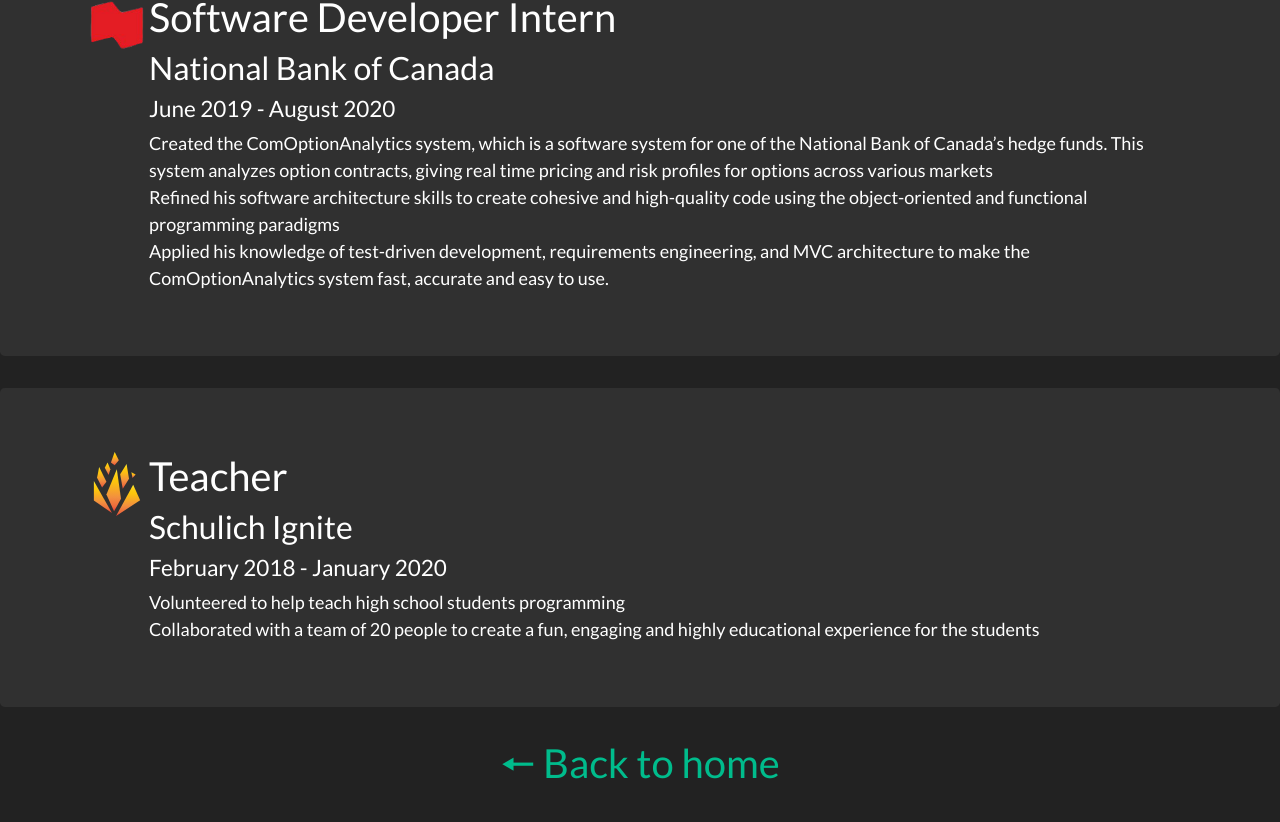
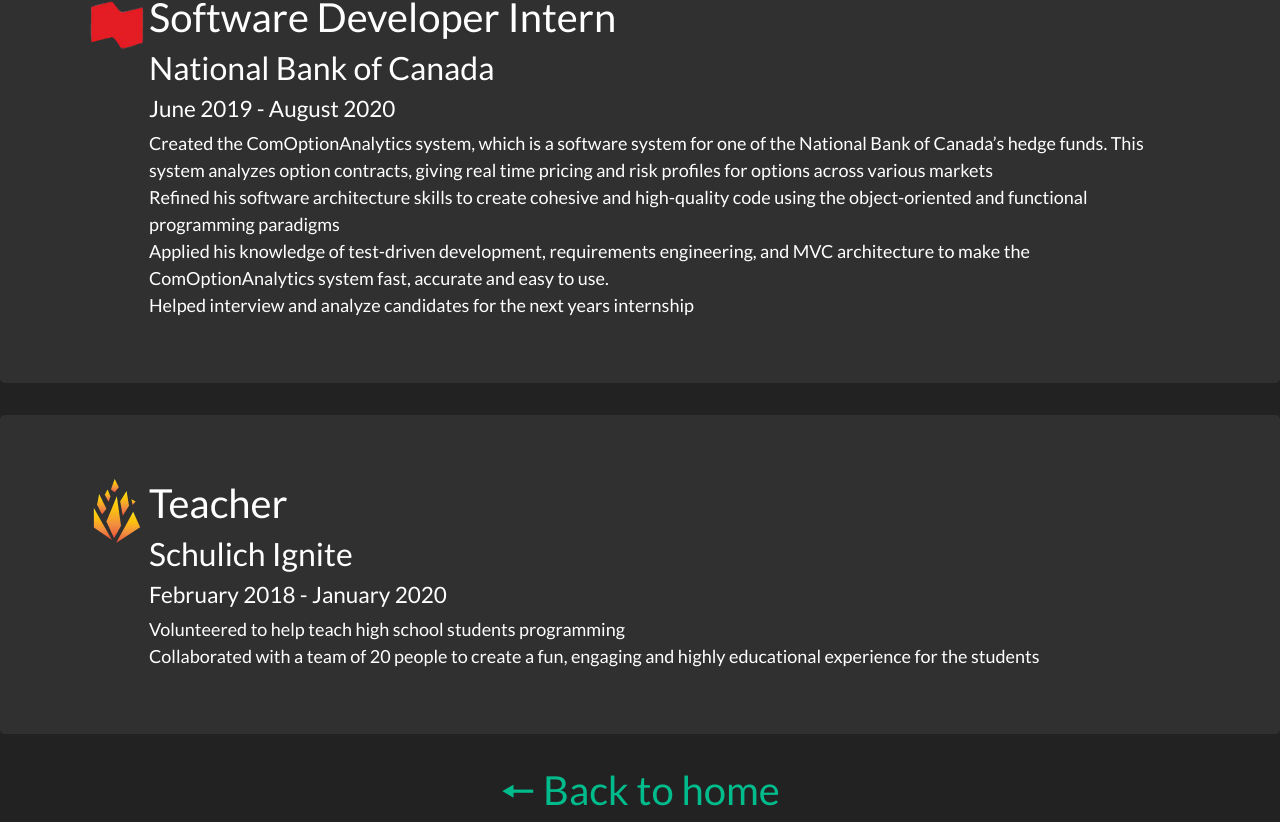
Before and after one commit to k-brereton/portfolio-site, a Next.js app: page /experience in a window 1280 px wide. Shown: the part 691-1513 px from the top of the page. Before the commit the page ends 1486 px from the top, so only its background shows below. Built offline with nearby package versions, Linux system fonts and the light colour scheme.

Commit message:
added interviewing candidates experience

```diff
--- a/components/ExperienceComponents.tsx
+++ b/components/ExperienceComponents.tsx
@@ -52,6 +52,7 @@ export function NBCInternship() {
             <div className={style.jobExplanation}> Created the ComOptionAnalytics system, which is a software system for one of the National Bank of Canada’s hedge funds. This system analyzes option contracts, giving real time pricing and risk profiles for options across various markets</div>
             <div className={style.jobExplanation}> Refined his software architecture skills to create cohesive and high-quality code using the object-oriented and functional programming paradigms </div>
             <div className={style.jobExplanation}> Applied his knowledge of test-driven development, requirements engineering, and MVC architecture to make the ComOptionAnalytics system fast, accurate and easy to use. </div>
+            <div className={style.jobExplanation}> Helped interview and analyze candidates for the next years internship</div>
         </JobComponent>
     </>
 }
```
